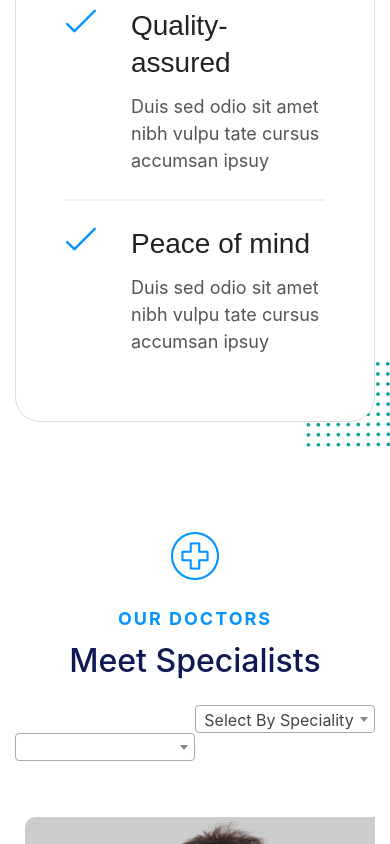
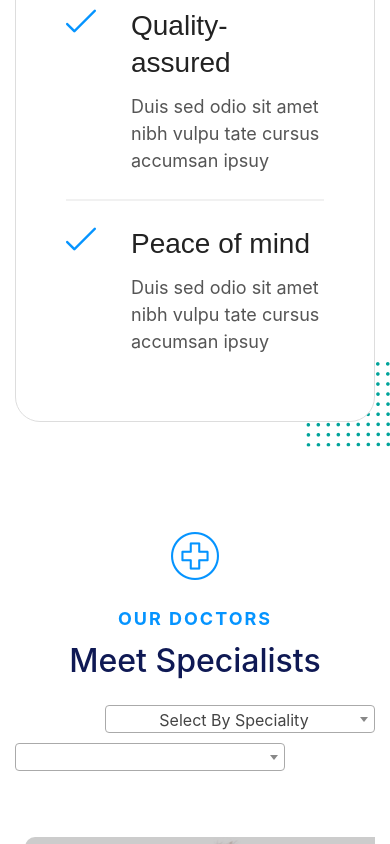
Before and after one commit to FarooqProProgrammer/consultant-medico, a website with bundled scripts: page index.html in a window 390 px wide. Shown: the part 11156-12000 px from the top of the page. Built offline with nearby package versions, Linux system fonts and the light colour scheme; files whose address does not match are found by name.

Commit message:
Updated Home Page Code

```diff
--- a/index.html
+++ b/index.html
@@ -24,8 +24,16 @@
     <!-- Responsive -->
     <meta http-equiv="X-UA-Compatible" content="IE=edge" />
     <meta name="viewport" content="width=device-width, initial-scale=1.0, maximum-scale=1.0, user-scalable=0" />
-    <style>
-
+    <style scoped>
+        @media (max-width:500px) {
+            .select-profession {
+                justify-content: center !important;
+                margin-bottom: 10px !important;
+            }
+            .select-profession select {
+                width: 75% !important;
+            }
+        }
     </style>
 
 </head>
@@ -1008,7 +1016,7 @@
 
                     <div class="conatiner">
                         <div class="row py-3">
-                            <div class="col-lg-6 col-md-6 d-flex justify-content-end">
+                            <div class="col-lg-6 select-profession col-md-6 d-flex justify-content-end">
                                 <select id="profession" onchange="populateDoctors()"
                                     class="js-example-basic-single w-50" name="state">
                                     <option>Select By Speciality</option>
@@ -1022,9 +1030,9 @@
                                     <option value="Hematology">Hematology</option>
                                 </select>
                             </div>
-                            <div class="col-lg-6 col-md-6 d-flex justify-content-start">
+                            <div class="col-lg-6 select-profession col-md-6 d-flex justify-content-start">
                                 <select id="doctor" class="js-example-basic-single w-50 " name="state">
-
+                                    <option>Select By Doctor</option>
                                 </select>
                             </div>
                         </div>
```
